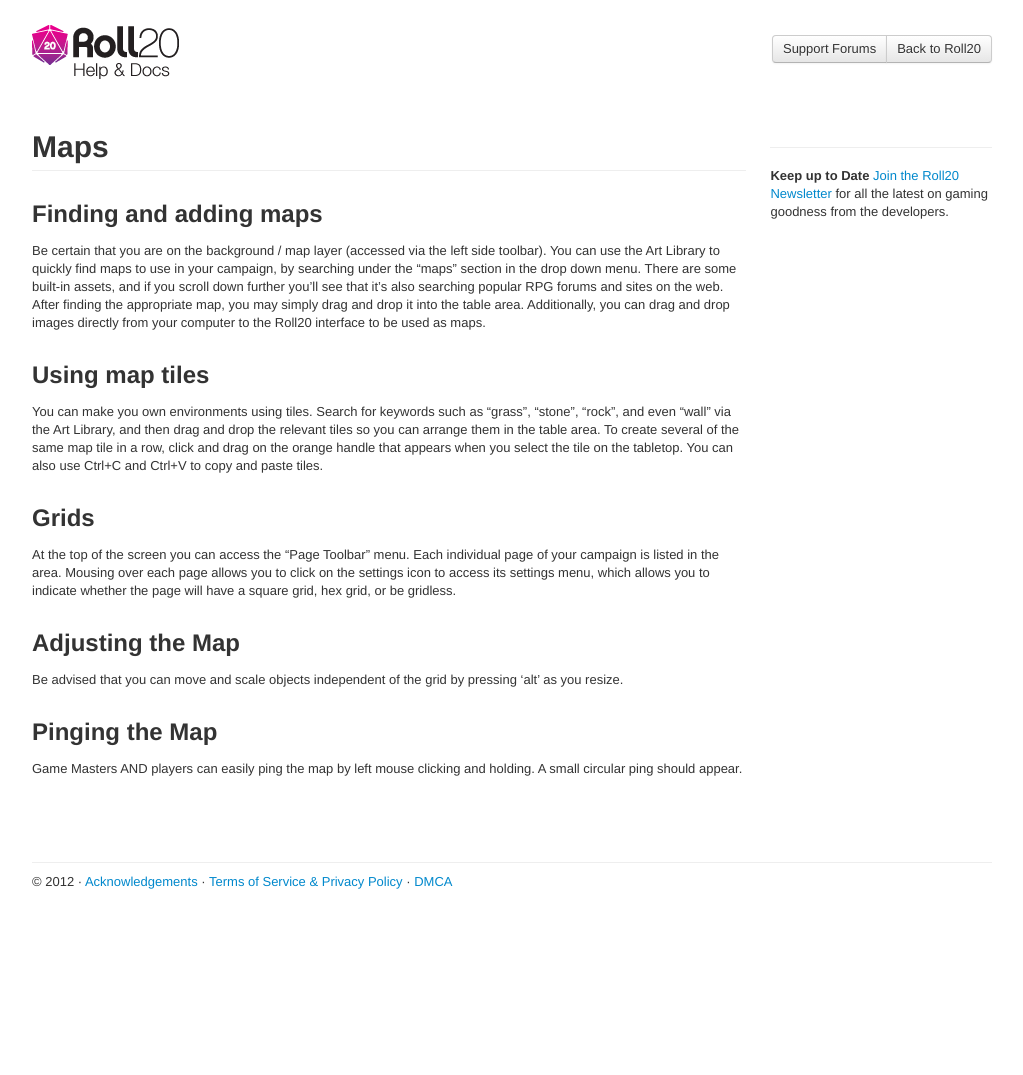
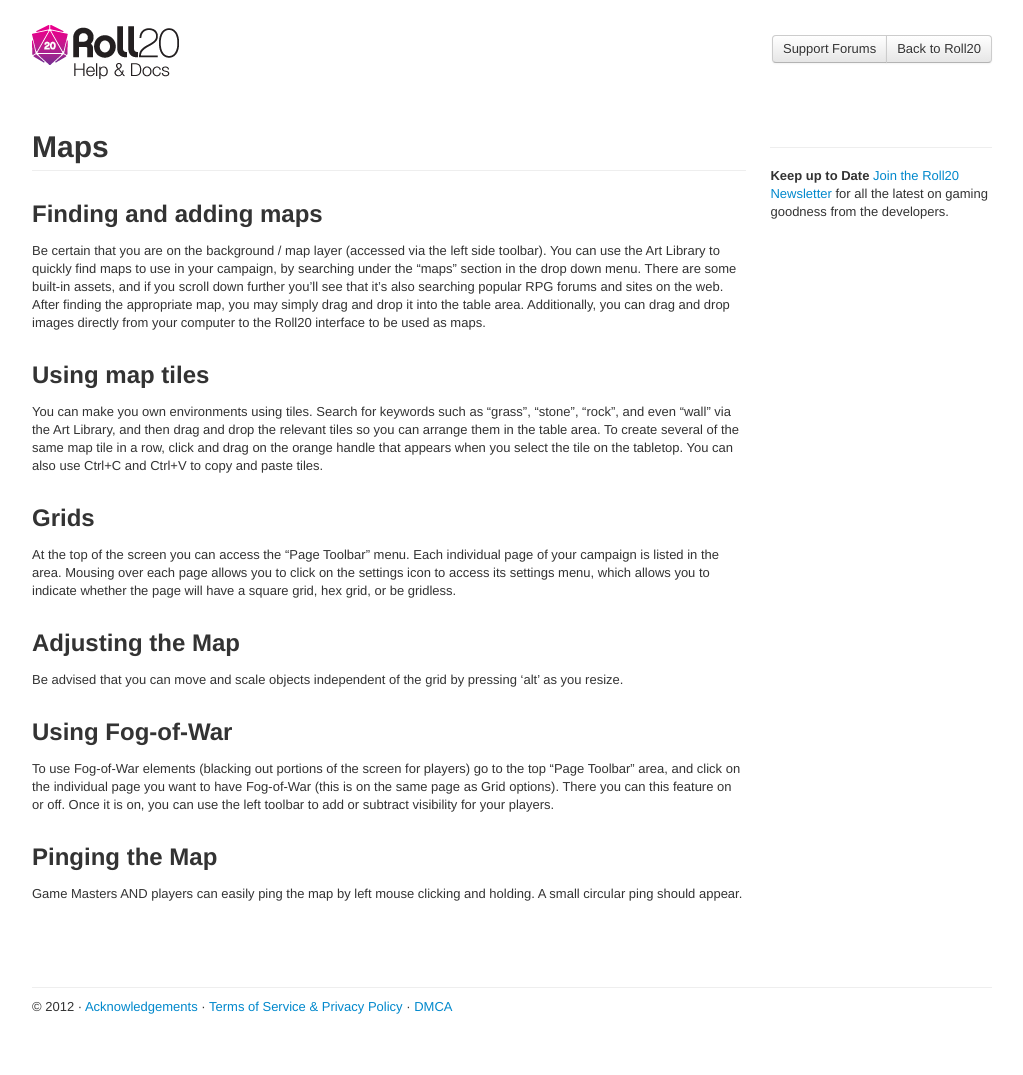
Before and after one commit to Roll20/help.roll20.net, a Jekyll site: the page built from _posts/2012-05-01-maps.markdown, in a window 1280 px wide. Shown: the whole page, without its empty margins (128-1151 px from the left). Built offline with Jekyll 4.4.1, drawn with Linux system fonts in a browser that asks for light colours; nearby versions of some CDN libraries; Markdown is read by kramdown in place of the engine named in the settings; comment, search, counter and statistics services are not loaded; before the commit the page ends 950 px from its top, so only the background shows below that.

Commit message:
Update _posts/2012-05-01-maps.markdown

```diff
--- a/_posts/2012-05-01-maps.markdown
+++ b/_posts/2012-05-01-maps.markdown
@@ -28,6 +28,12 @@ Adjusting the Map
   Be advised that you can move and scale objects independent of the grid by pressing 'alt' as you resize.
 
 
+Using Fog-of-War
+----------------
+
+  To use Fog-of-War elements (blacking out portions of the screen for players) go to the top "Page Toolbar" area, and click on the individual page you want to have Fog-of-War (this is on the same page as Grid options).  There you can this feature on or off.  Once it is on, you can use the left toolbar to add or subtract visibility for your players.
+
+
 Pinging the Map
 ---------------
 
```
